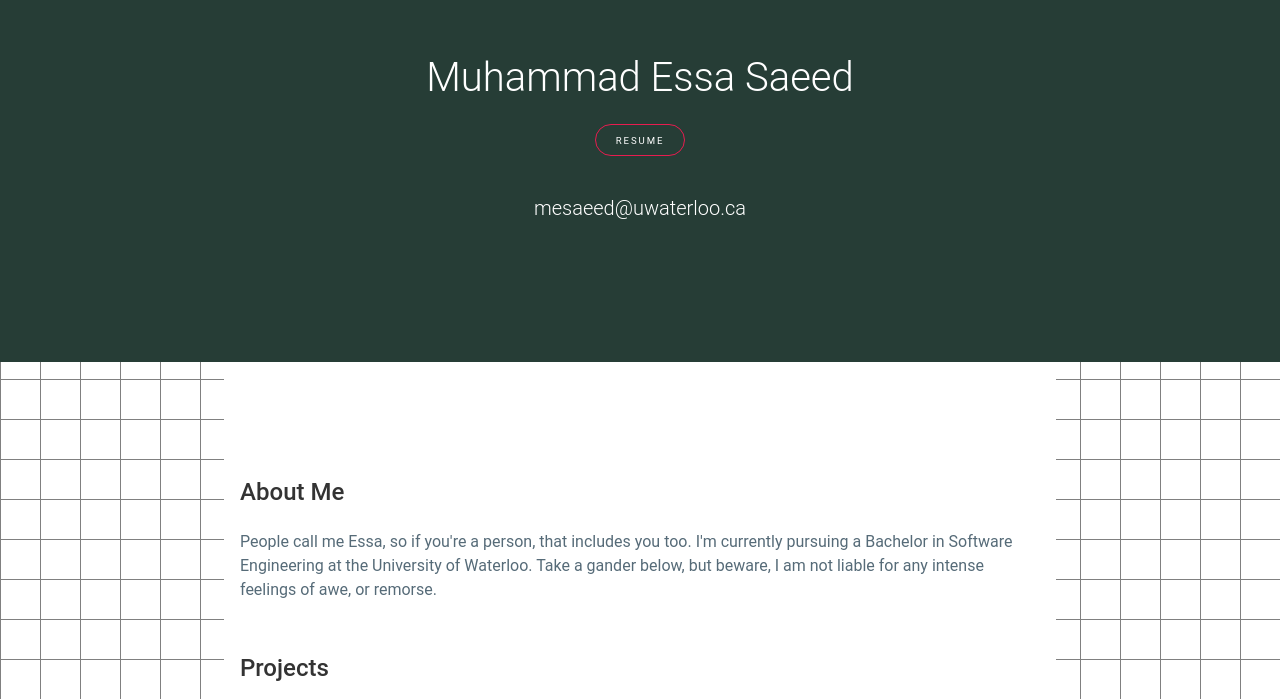
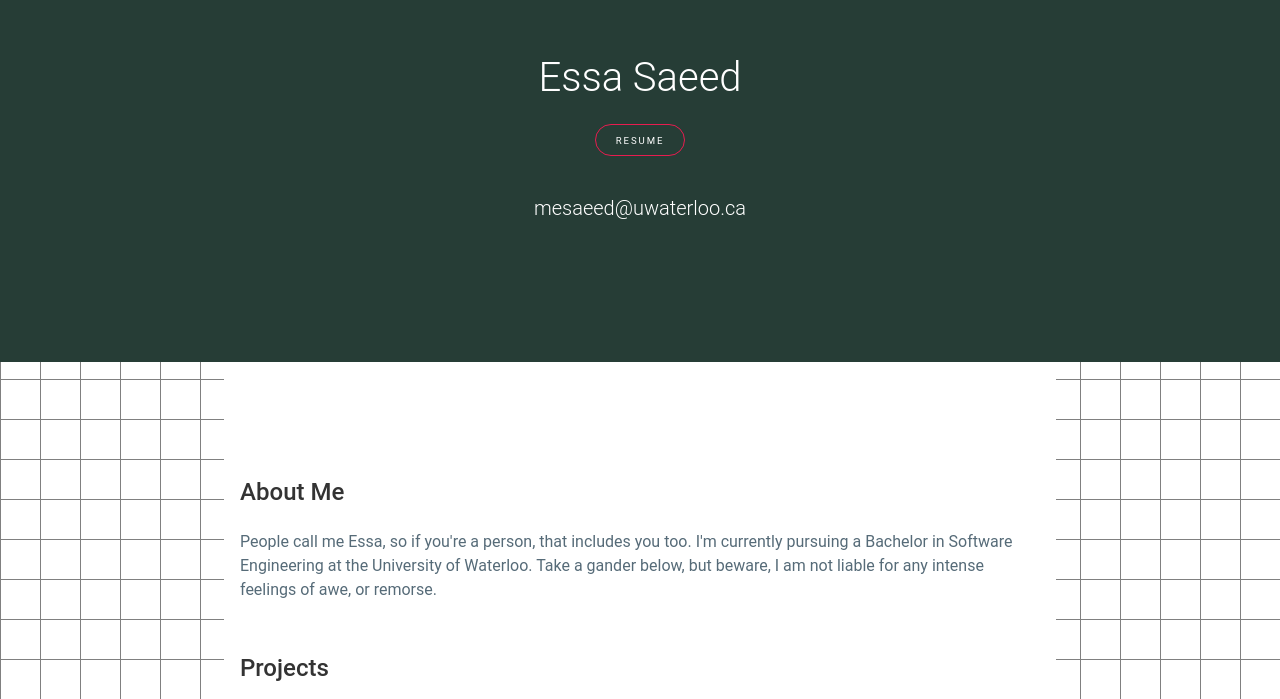
Before and after one commit to EssaSaeed/EssaSaeed.github.io, a plain HTML site: page index.html in a window 1280 px wide. Shown: the part 101-800 px from the top of the page. Drawn offline with Linux system fonts and the light colour scheme.

Commit message:
Name fix

```diff
--- a/index.html
+++ b/index.html
@@ -8,7 +8,7 @@
   <body>
     <header id="header">
       <!-- <img id="logo" src="es wip.gif" alt="JT logo"> -->
-      <h1>Muhammad Essa Saeed</h1>
+      <h1>Essa Saeed</h1>
       <p>
         <a href="Resume.pdf" target="_blank">Resume</a>
       </p>
```
